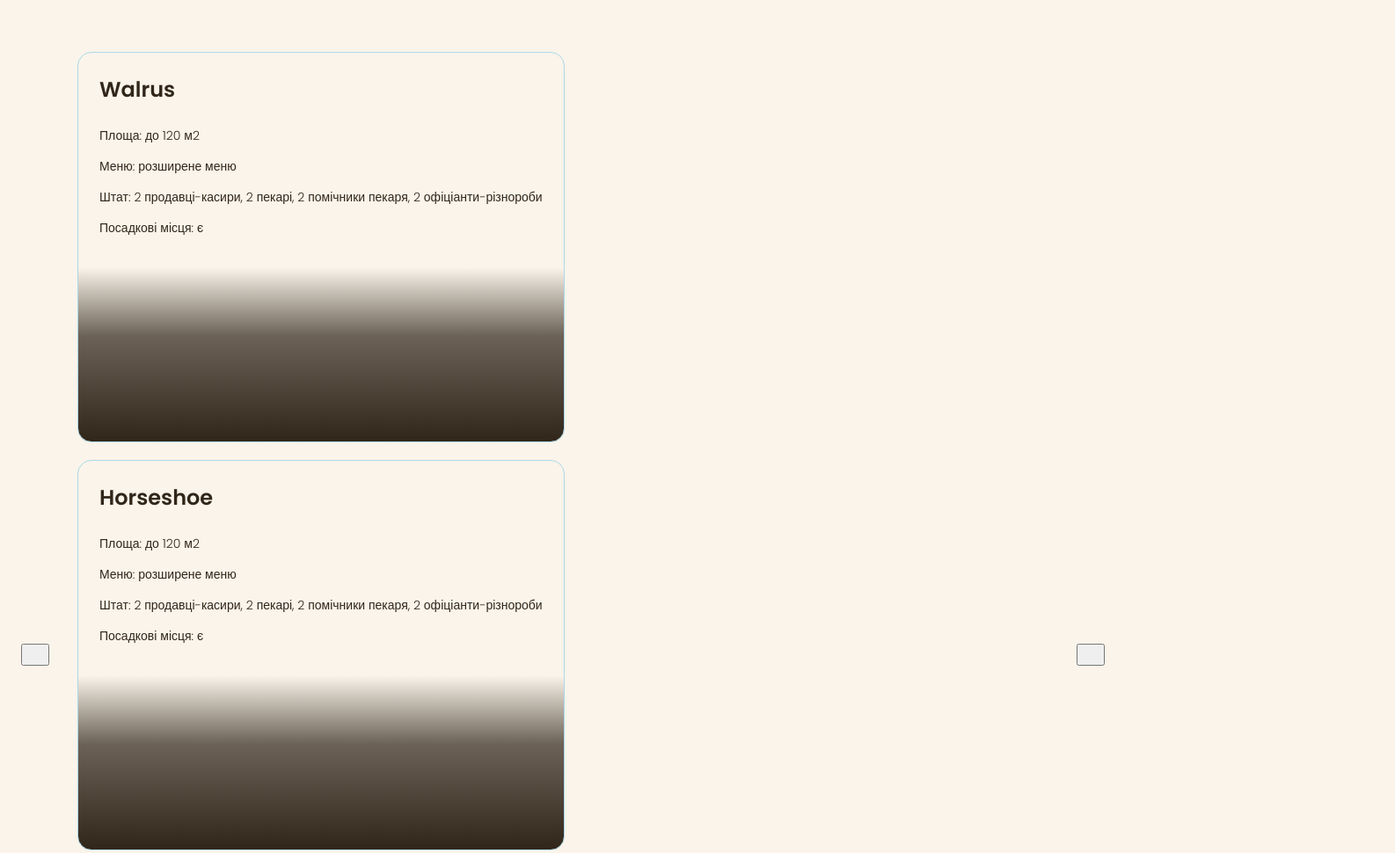
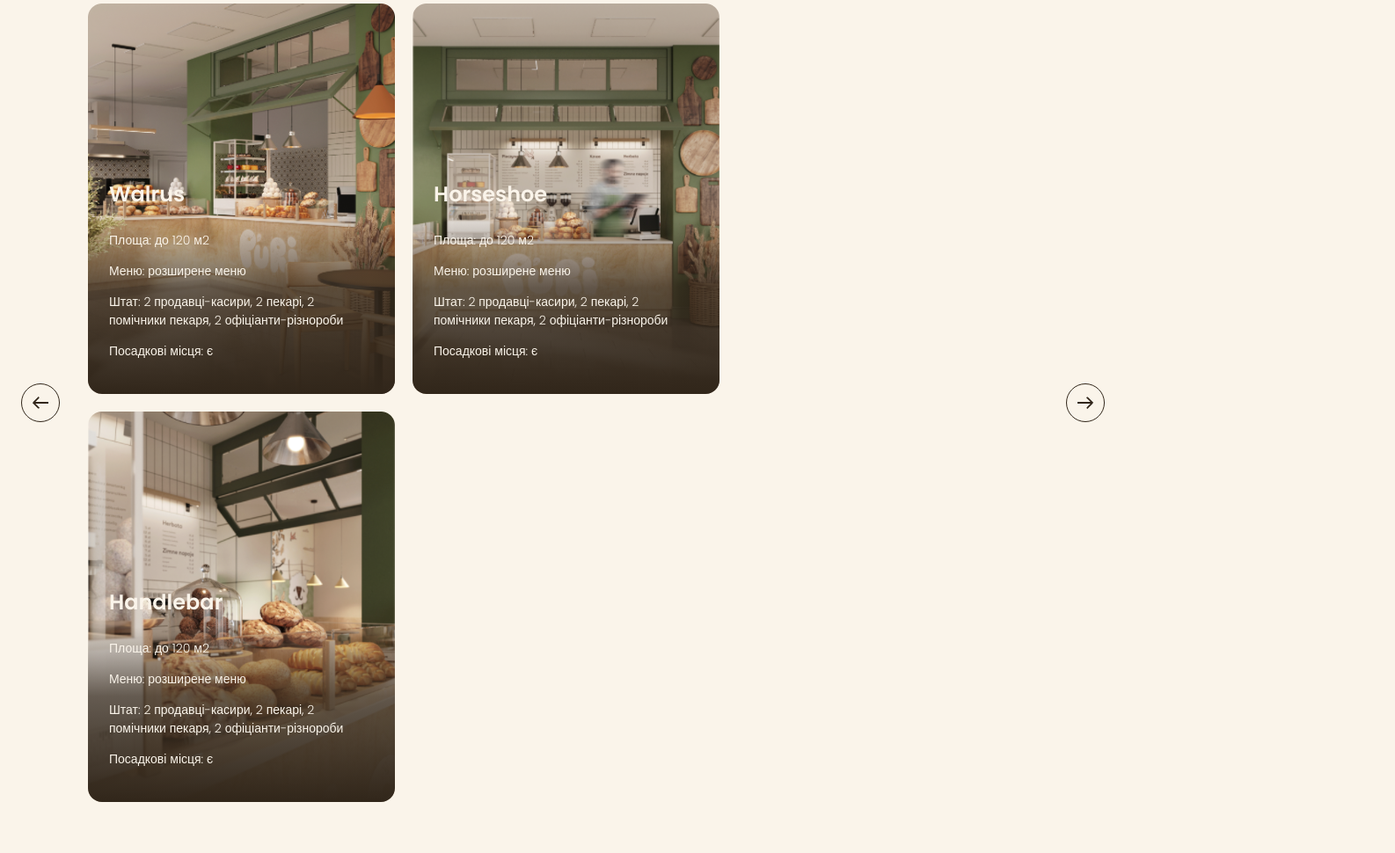
Before and after one commit to Misha-Bardyn/Genius-bakery-landing, a plain HTML site: page index.html in a window 1280 px wide. Shown: the part 2348-3318 px from the top of the page at 88% size, 1586 px wide, since content can reach past the window. Drawn offline with Linux system fonts and the light colour scheme.

Commit message:
Added an image to the project, and some changes to the Chefs section

```diff
--- a/index.html
+++ b/index.html
@@ -123,15 +123,21 @@
         <div class="container">
           <h2 class="formats-title section-title centered">Формати</h2>
           <div class="formats-container">
-            <button class="carosel-button" type="button">
+            <!-- <button class="carosel-button" type="button">
               <svg width="16" height="16">
                 <use href=""></use>
               </svg>
+            </button> -->
+            <button class="carousel-button" type="button" >
+              <!-- <svg id="icon" width="16" height="16">
+                <use href="./images/Arrow_1.svg#icon"></use>
+              </svg> -->
+              <img src="./images/Arrow.png" alt="">
             </button>
-
             <ul class="formats-list">
               <li class="formats-item">
                 <article class="format-cart">
+                  <img class="format-cart__img" src="./images/Welrus.png" alt="">
                   <h3 class="format-title" lang="en">Walrus</h3>
                   <div class="format-text">
                     <p>Площа: до 120 м2</p>
@@ -146,6 +152,7 @@
               </li>
               <li lass="formats-item">
                 <article class="format-cart">
+                  <img class="format-cart__img" src="./images/Horseshoe.png" alt="">
                   <h3 class="format-title" lang="en">Horseshoe</h3>
                   <div class="format-text">
                     <p>Площа: до 120 м2</p>
@@ -160,6 +167,7 @@
               </li>
               <li lass="formats-item">
                 <article class="format-cart">
+                  <img class="format-cart__img scope" src="./images/Handlebar.png" alt="">
                   <h3 class="format-title" lang="en">Handlebar</h3>
                   <div class="format-text">
                     <p>Площа: до 120 м2</p>
@@ -173,10 +181,11 @@
                 </article>
               </li>
             </ul>
-            <button class="carosel-button" type="button">
-              <svg width="16" height="16">
-                <use href=""></use>
-              </svg>
+            <button class="carousel-button" type="button" >
+              <!-- <svg id="icon" width="16" height="16">
+                <use href="./images/Arrow_1.svg#icon"></use>
+              </svg> -->
+              <img src="./images/Arrow.png" alt="">
             </button>
           </div>
         </div>
@@ -190,7 +199,7 @@
               </h2>
 
               <p>Заповни форму, щоб ми звʼязались з тобою!</p>
-              <form name="contact-form"  >
+              <form name="contact-form">
                 <div class="form-field">
                   <label class="form-label visually-hidden" for="user-name"
                     >Ім'я</label
@@ -231,11 +240,15 @@
                   />
                 </div>
 
-                <button class="form-btn btn" type="submit">Замовити дзвінок</button>
-                <p class="form-terms"
-                  >Натискаючи на кнопку я погогоджуюсь з
-                  <a class="form-terms-link" href="#">політикою конфіденційності</a></p
-                >
+                <button class="form-btn btn" type="submit">
+                  Замовити дзвінок
+                </button>
+                <p class="form-terms">
+                  Натискаючи на кнопку я погогоджуюсь з
+                  <a class="form-terms-link" href="#"
+                    >політикою конфіденційності</a
+                  >
+                </p>
               </form>
             </div>
             <iframe
@@ -300,10 +313,12 @@
 
     <div class="backdrop is-hidden">
       <div class="modal">
-        <button class="modal-btn-close" type="button">Close</button>
+        <button class="modal-btn-close" type="button">
+          <img src="./images/Group.png" alt="">
+        </button>
         <h2>Замовити дзвінок</h2>
         <p>Залишіть заявку та наш спеціаліст зв'яжеться з Вами!</p>
-        <form name="modal-form" autocomplete="off" >
+        <form name="modal-form" autocomplete="off">
           <div class="form-field">
             <label class="form-label visually-hidden" for="user-name"
               >Ім'я</label
@@ -345,10 +360,10 @@
           </div>
 
           <button class="form-btn btn" type="submit">Замовити дзвінок</button>
-          <p class="form-terms"
-            >Натискаючи на кнопку я погогоджуюсь з
-            <a class="form-terms-link" href="#">політикою конфіденційності</a></p
-          >
+          <p class="form-terms">
+            Натискаючи на кнопку я погогоджуюсь з
+            <a class="form-terms-link" href="#">політикою конфіденційності</a>
+          </p>
         </form>
       </div>
     </div>
--- a/styles/style.css
+++ b/styles/style.css
@@ -238,11 +238,13 @@ ul {
   gap: 30px;
 }
 .chef-foto {
-  /* width: 241px; */
+  max-width: 265px;
+  height: 390px;
   background-size: auto;
   border-radius: 4px 4px 4px 200px;
   box-shadow: -16px 16px 0 0 var(--color-primary-light),
     -16px 16px 0 2px var(--color-secondary-dark);
+    object-fit: cover;
 }
 .chef-title {
   margin-bottom: 16px;
@@ -272,7 +274,13 @@ ul {
 .formats-item {
   flex-basis: calc((100%-40px) / 3);
 }
+
 .format-cart {
+  position: relative;
+  display: flex;
+  flex-direction: column;
+  justify-content: flex-end;
+  /* width: 349px; */
   height: 444px;
   padding: 24px;
   background-image: linear-gradient(
@@ -281,9 +289,23 @@ ul {
     rgba(49, 38, 26, 0.71) 72.92%,
     var(--color-primary-dark) 100%
   );
-  border: 1px solid lightblue;
   border-radius: 16px;
+  color: var(--color-primary-light);
 }
+.format-cart:hover {
+  transition: 0.7s ease-in-out;
+  transform: scale(1.05);
+}
+
+.format-cart__img {
+  position: absolute;
+  z-index: -1;
+  top: 0;
+  left: 0;
+  width: 100%;
+  height: 100%;
+}
+
 .formats-title {
   margin-bottom: 80px;
 }
@@ -294,6 +316,7 @@ ul {
 .format-text {
   font-size: 14px;
   font-weight: 300;
+  width: 301px;
 }
 
 /* Carousel */
@@ -310,11 +333,17 @@ ul {
   border-radius: 50%;
   border: 1px solid var(--color-primary-dark);
   cursor: pointer;
+  font: inherit;
 }
-
+.carousel-button:first-child{
+  rotate:180deg ;
+}
+.carousel-button:hover img {
+  /* background-color: var(--color-primary-dark); */
+  filter: brightness(0) invert(1);
+}
 .carousel-button:hover {
   background-color: var(--color-primary-dark);
-  fill: var(--color-primary-light);
 }
 /* Contact section  */
 .contact-section {
@@ -427,6 +456,12 @@ ul {
   position: absolute;
   top: 40px;
   right: 40px;
+  padding: 0;
+  border: none;
+  font: inherit;
+  color: inherit;
+  background-color: transparent;
+  cursor: pointer;
 }
 
 /* Form */
```
Also changed, not shown: images/Arrow.png (added), images/Arrow_1.svg (added), images/Group 4941.png (added), images/Group-13.png (added), images/Group.png (added), images/Handlebar.png (added), images/Horseshoe.png (added), images/Welrus.png (added).
